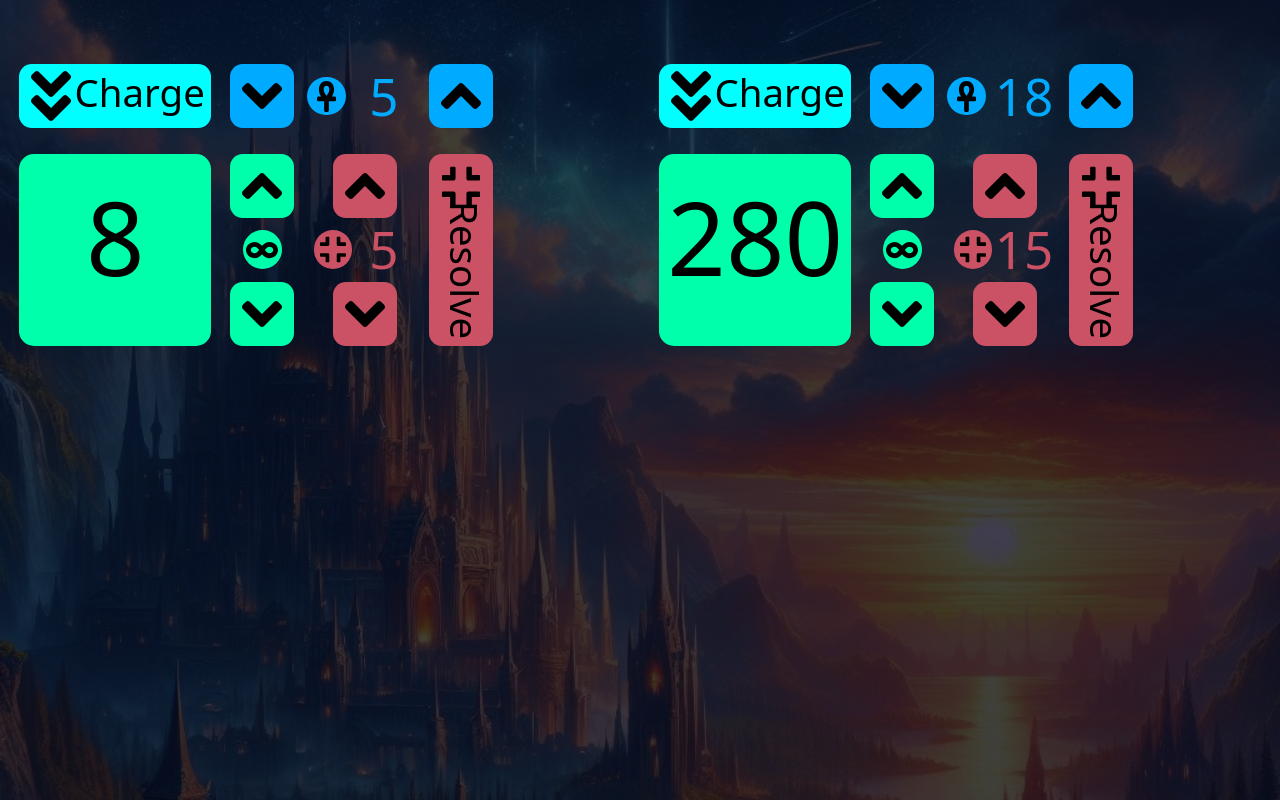
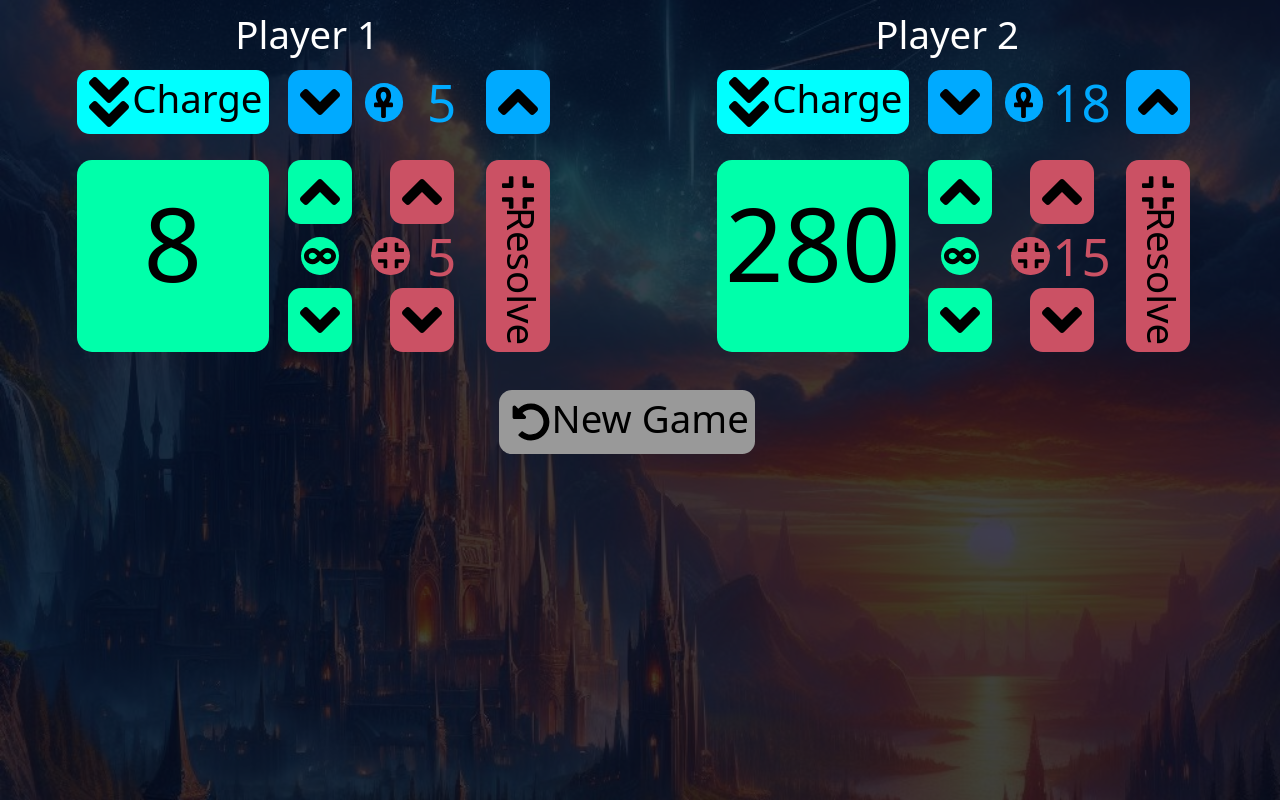
Before and after one commit to khaos-ff6/khaos-ff6.github.io, a plain HTML site: page agc/index.html in a window 1280 px wide. Drawn offline with nearby package versions, Linux system fonts and the light colour scheme.

Commit message:
AGC POC 3

```diff
--- a/agc/index.html
+++ b/agc/index.html
@@ -13,6 +13,8 @@
 <body>
     <div id="body">
         <div id="player1" class="player">
+            <div class="name">Player 1</div>
+
             <div id="p1Mana" class="mana">8</div>
             <div id="chargeMana1" class="button buttonUp chargeMana"></div>
             <div id="drainMana1" class="button buttonDown drainMana"></div>
@@ -32,6 +34,8 @@
         </div>
 
         <div id="player2" class="player">
+            <div class="name">Player 2</div>
+
             <div id="p2Mana" class="mana">280</div>
             <div id="chargeMana2" class="button buttonUp chargeMana"></div>
             <div id="drainMana2" class="button buttonDown drainMana"></div>
@@ -49,6 +53,8 @@
             <div id="p2Damage" class="damage">15</div>
             <div id="p2Resolve" class="buttonLong resolve"><div class="buttonLongIcon resolveIcon"></div>Resolve</div>
         </div>
+
+        <div id="newGame" class="buttonLong newGame"><div class="buttonLongIcon newGameIcon"></div>New Game</div>
     </div>
 
     <script src="https://cdn.jsdelivr.net/npm/bootstrap@5.0.2/dist/js/bootstrap.bundle.min.js" integrity="sha384-MrcW6ZMFYlzcLA8Nl+NtUVF0sA7MsXsP1UyJoMp4YLEuNSfAP+JcXn/tWtIaxVXM" crossorigin="anonymous"></script>
--- a/agc/styles/index.css
+++ b/agc/styles/index.css
@@ -8,8 +8,12 @@ body {
 }
 
 #body {
+    width: 100vw;
     height: 100vh;
     background-color: rgba(0, 0, 20, 0.75);
+    position: fixed;
+    top: 0px;
+    left: 0px;
 }
 
 a {
@@ -28,14 +32,14 @@ a:hover {
 }
 
 #player1 {
-    position: fixed;
-    top: 0px;
-    left: 0px;
+    position: absolute;
+    top: 0vw;
+    left: 0vw;
 }
 
 #player2 {
-    position: fixed;
-    top: 0px;
+    position: absolute;
+    top: 0vw;
     left: 50vw;
 }
 
@@ -72,6 +76,18 @@ a:hover {
 }
 
 
+.name {
+    color: #ffffff;
+    font-size: 3vw;
+    text-align: center;
+    width: 48vw;
+    position: absolute;
+    top: 0.5vw;
+    left: 0vw;
+    user-select: none;
+}
+
+
 .mana {
     background-color: #00ffaa;
     color: #000000;
@@ -82,8 +98,8 @@ a:hover {
     text-align: center;
     padding-top: 0.5vw;
     position: absolute;
-    top: 12vw;
-    left: 1.5vw;
+    top: 12.5vw;
+    left: 6vw;
     user-select: none;
 }
 
@@ -97,22 +113,22 @@ a:hover {
     width: 3vw;
     height: 3vw;
     position: absolute;
-    top: 18vw;
-    left: 19vw;
+    top: 18.5vw;
+    left: 23.5vw;
 }
 
 .chargeMana {
     background-color: #00ffaa;
     position: absolute;
-    top: 12vw;
-    left: 18vw;
+    top: 12.5vw;
+    left: 22.5vw;
 }
 
 .drainMana {
     background-color: #00ffaa;
     position: absolute;
-    top: 22vw;
-    left: 18vw;
+    top: 22.5vw;
+    left: 22.5vw;
 }
 
 
@@ -127,8 +143,8 @@ a:hover {
     padding-left: 0.5vw;
     user-select: none;
     position: absolute;
-    top: 5vw;
-    left: 1.5vw;
+    top: 5.5vw;
+    left: 6vw;
 }
 
 .chargeAetherIcon {
@@ -139,15 +155,15 @@ a:hover {
 .upAether {
     background-color: #00aaff;
     position: absolute;
-    top: 5vw;
-    left: 33.5vw;
+    top: 5.5vw;
+    left: 38vw;
 }
 
 .downAether {
     background-color: #00aaff;
     position: absolute;
-    top: 5vw;
-    left: 18vw;
+    top: 5.5vw;
+    left: 22.5vw;
 }
 
 .aether {
@@ -157,8 +173,8 @@ a:hover {
     font-size: 4vw;
     text-align: center;
     position: absolute;
-    top: 4.5vw;
-    left: 27.5vw;
+    top: 5vw;
+    left: 32vw;
     user-select: none;
 }
 
@@ -172,23 +188,23 @@ a:hover {
     width: 3vw;
     height: 3vw;
     position: absolute;
-    top: 6vw;
-    left: 24vw;
+    top: 6.5vw;
+    left: 28.5vw;
 }
 
 
 .upDamage {
     background-color: #cb5164;
     position: absolute;
-    top: 12vw;
-    left: 26vw;
+    top: 12.5vw;
+    left: 30.5vw;
 }
 
 .downDamage {
     background-color: #cb5164;
     position: absolute;
-    top: 22vw;
-    left: 26vw;
+    top: 22.5vw;
+    left: 30.5vw;
 }
 
 .damage {
@@ -198,8 +214,8 @@ a:hover {
     font-size: 4vw;
     text-align: center;
     position: absolute;
-    top: 16.5vw;
-    left: 27.5vw;
+    top: 17vw;
+    left: 32vw;
     user-select: none;
 }
 
@@ -213,8 +229,8 @@ a:hover {
     width: 3vw;
     height: 3vw;
     position: absolute;
-    top: 18vw;
-    left: 24.5vw;
+    top: 18.5vw;
+    left: 29vw;
 }
 
 .resolve {
@@ -227,11 +243,32 @@ a:hover {
     text-align: right;
     padding-bottom: 0.5vw;
     position: absolute;
-    top: 12vw;
-    left: 33.5vw;
+    top: 12.5vw;
+    left: 38vw;
+    user-select: none;
 }
 
 .resolveIcon {
     background-image: url("../images/compress.svg");
+    background-size: 2.5vw;
+}
+
+
+.newGame {
+    background-color: #999999;
+    width: 20vw;
+    height: 5vw;
+    font-size: 3vw;
+    color: #000000;
+    text-align: right;
+    padding-right: 0.5vw;
+    position: absolute;
+    top: 30.5vw;
+    left: 39vw;
+    user-select: none;
+}
+
+.newGameIcon {
+    background-image: url("../images/undo-alt.svg");
     background-size: 3vw;
 }
```
Also changed, not shown: agc/images/undo-alt.svg (added).
